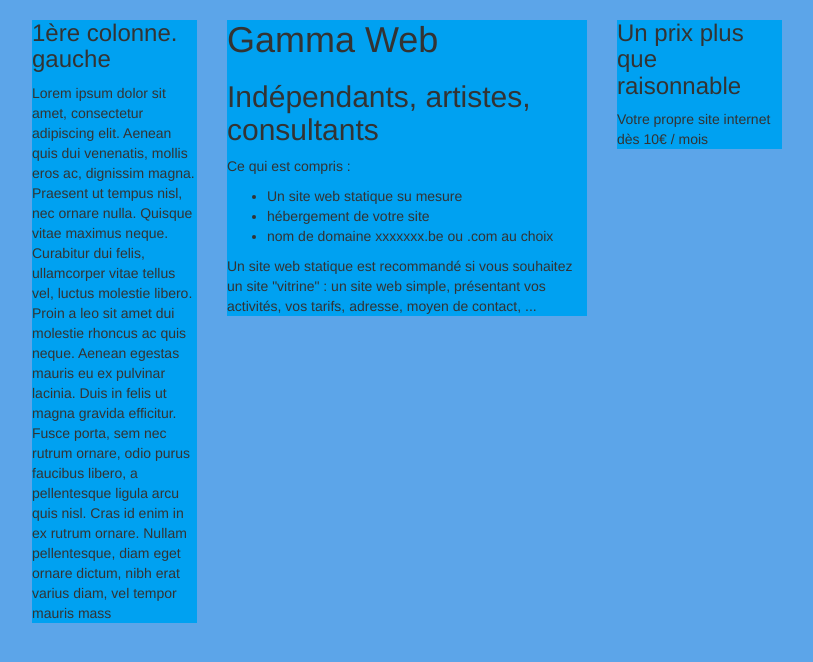
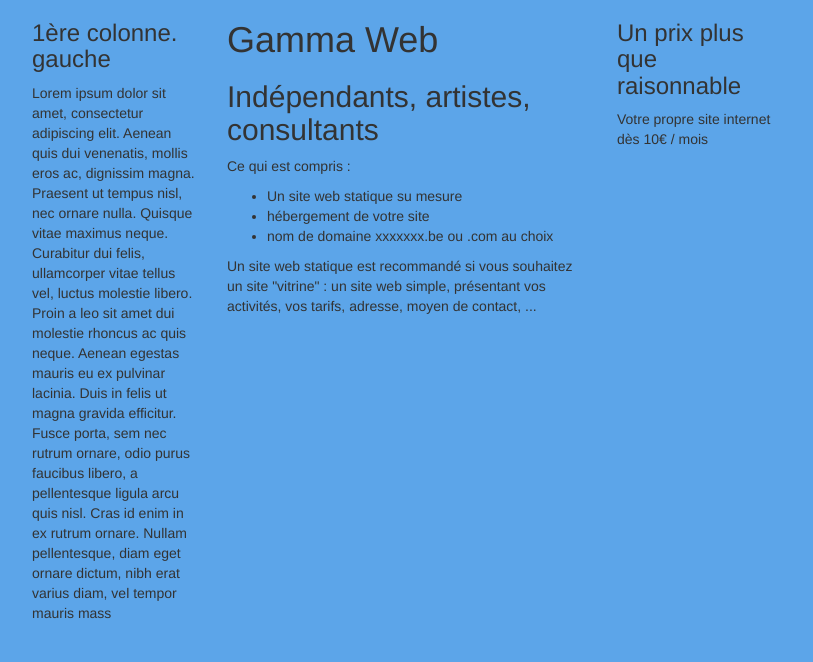
Before and after one commit to Max-le/basic-bootstrap, a plain HTML site: page index.html in a window 1280 px wide. Shown: the whole page, without its empty margins (233-1046 px from the left). Drawn offline with Linux system fonts and the light colour scheme.

Commit message:
color all blue

```diff
--- a/style.css
+++ b/style.css
@@ -3,13 +3,13 @@
 }
 
 .col1 {
-	background-color: #00A1F1;
+	background-color: #5CA5E9;
 }
 .col2{
-	background-color: #00A1F1;
+	background-color: #5CA5E9;
 }
 .col3{
-		background-color: #00A1F1;
+		background-color: #5CA5E9;
 }
 body {
 	background-color:  #5CA5E9;
```
